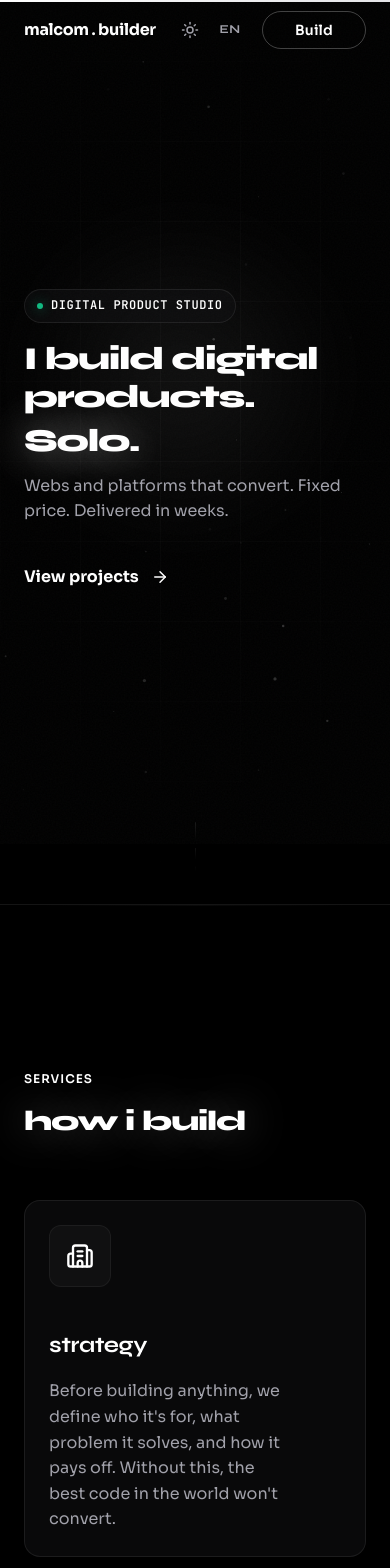
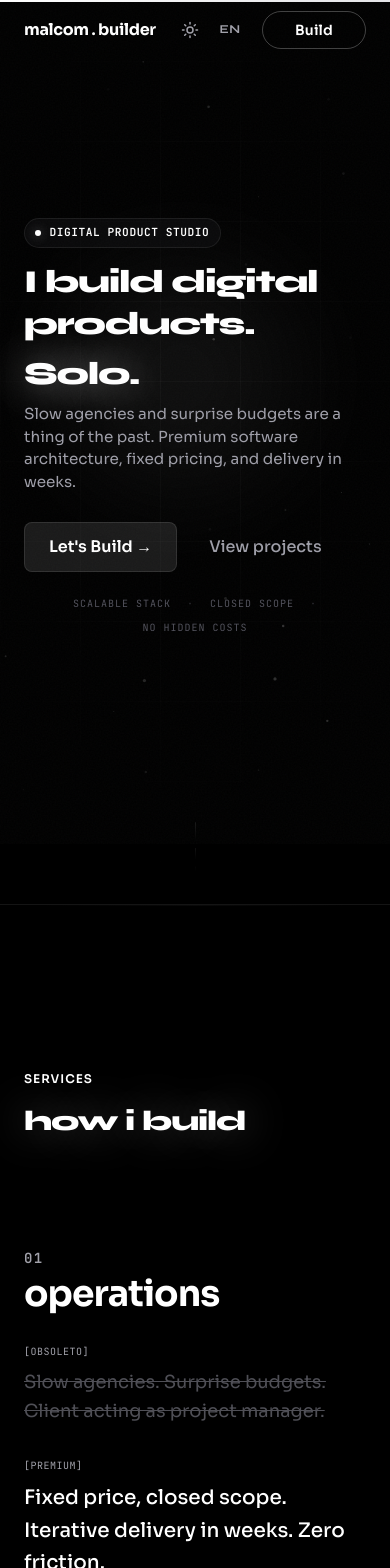
Before and after one commit to malcom-builder/malcombuilder.com, a Next.js app: page /en in a window 390 px wide. Shown: the top 1568 px of the page. Built offline with nearby package versions, Linux system fonts and the light colour scheme.

Commit message:
style: enhance hero, cta, and services sections with improved text, layout, and responsiveness

```diff
--- a/messages/en.json
+++ b/messages/en.json
@@ -11,17 +11,30 @@
     "tagline": "Digital Product Studio",
     "headline": "I build digital products.",
     "headline_accent": "Solo.",
-    "subheadline": "Webs and platforms that convert. Fixed price. Delivered in weeks.",
-    "cta_primary": "View projects"
+    "subheadline": "Slow agencies and surprise budgets are a thing of the past. Premium software architecture, fixed pricing, and delivery in weeks.",
+    "cta_primary": "Let's Build →",
+    "cta_secondary": "View projects",
+    "trust_badge": "Scalable stack · Closed scope · No hidden costs"
   },
   "services": {
     "badge": "Services",
     "title": "How I build",
     "items": [
-      { "title": "Strategy",      "desc": "Before building anything, we define who it's for, what problem it solves, and how it pays off. Without this, the best code in the world won't convert." },
-      { "title": "Architecture",  "desc": "Your brand is the first filter. A design that doesn't convey trust loses clients before they read a single line." },
-      { "title": "Product",       "desc": "The site your clients visit before calling you. The platform that processes your sales. What makes the business work digitally." },
-      { "title": "Growth",        "desc": "A launched product is not a selling product. Growth is the difference between having a presence and generating demand." }
+      {
+        "title": "Operations",
+        "pain": "Slow agencies. Surprise budgets. Client acting as project manager.",
+        "solution": "Fixed price, closed scope. Iterative delivery in weeks. Zero friction."
+      },
+      {
+        "title": "Technology",
+        "pain": "Slow-loading sites. Broken WordPress. Fragile code that crashes under traffic.",
+        "solution": "Solid architecture. Scalable stack. Audited 100/100 performance."
+      },
+      {
+        "title": "Positioning",
+        "pain": "Template design. Sites that don't project authority and lose clients.",
+        "solution": "Premium interfaces. B2B conversion psychology. Your website as your best salesperson."
+      }
     ]
   },
   "projects": {
@@ -212,10 +225,10 @@
     }
   },
   "cta": {
-    "marquee": "LET'S TALK — LET'S BUILD SOMETHING — YOU HAVE A PROJECT — WRITE TO ME — LET'S START",
-    "heading": "build!",
-    "action": "let's start",
-    "sub": "no commitment · 24h reply"
+    "pre_title": "The architecture is already solved.",
+    "heading": "Ready to execute your system?",
+    "button_text": "Fill Out Project Brief →",
+    "sub": "No-cost evaluation. Fixed quote in 24h."
   },
   "footer": {
     "tagline": "Digital Product Studio",
--- a/src/components/sections/Hero.tsx
+++ b/src/components/sections/Hero.tsx
@@ -1,6 +1,7 @@
 "use client";
 
 import { useTranslations } from "next-intl";
+import { Link } from "@/i18n/routing";
 import { motion, useReducedMotion, useMotionValue, useSpring, useTransform } from "framer-motion";
 import { ArrowRight } from "lucide-react";
 import { TextReveal } from "@/components/ui/TextReveal";
@@ -84,8 +85,8 @@ export function Hero() {
         minHeight: "100svh",
         display: "flex",
         alignItems: "center",
-        paddingTop: "6rem",
-        paddingBottom: "4rem",
+        paddingTop: "4.5rem",
+        paddingBottom: "3rem",
         borderBottom: "1px solid var(--color-border)",
         position: "relative",
       }}
@@ -136,7 +137,7 @@ export function Hero() {
         />
       </div>
 
-      <div className="container" style={{ position: "relative", zIndex: 1, marginTop: "-14vh" }}>
+      <div className="container" style={{ position: "relative", zIndex: 1, marginTop: "-16vh" }}>
         <motion.div
           variants={container}
           initial="hidden"
@@ -150,12 +151,12 @@ export function Hero() {
               display: "inline-flex",
               alignItems: "center",
               gap: "0.5rem",
-              padding: "0.375rem 0.75rem",
+              padding: "0.3rem 0.65rem",
               border: "1px solid var(--color-border)",
               borderRadius: "9999px",
-              marginBottom: "1.25rem",
+              marginBottom: "1rem",
               fontFamily: "var(--font-mono)",
-              fontSize: "0.75rem",
+              fontSize: "0.7rem",
               fontWeight: 600,
               color: "var(--color-fg)",
               background: "var(--color-card)",
@@ -163,14 +164,15 @@ export function Hero() {
               letterSpacing: "0.05em",
             }}
           >
-            <span style={{ width: "6px", height: "6px", borderRadius: "50%", background: "#10B981", boxShadow: "0 0 12px rgba(16, 185, 129, 0.6)" }} />
+            <span style={{ width: "6px", height: "6px", borderRadius: "50%", background: "var(--color-accent)", boxShadow: "0 0 12px rgba(255, 255, 255, 0.4)" }} />
             {t("tagline")}
           </motion.div>
 
           {/* Headline */}
-          <h1 className="display" style={{ color: "var(--color-fg)", marginBottom: "1rem", whiteSpace: "pre-line" }}>
-            <TextReveal text={t("headline")} delay={0.2} />
-            <br />
+          <h1 className="display" style={{ color: "var(--color-fg)", marginBottom: "0.75rem", fontSize: "clamp(2rem, 5.2vw, 3.8rem)", lineHeight: 1.1 }}>
+            <span style={{ display: "inline-block", marginRight: "0.35em" }}>
+              <TextReveal text={t("headline")} delay={0.2} />
+            </span>
             <div
               ref={soloRef}
               onMouseEnter={handleSoloEnter}
@@ -227,12 +229,11 @@ export function Hero() {
           {/* Subheadline */}
           <motion.p
             variants={item}
+            className="text-zinc-400 max-w-2xl"
             style={{
-              fontSize: "clamp(1rem, 1.5vw, 1.15rem)",
-              color: "var(--color-muted)",
-              maxWidth: "40rem",
-              marginBottom: "2.5rem",
-              lineHeight: 1.6,
+              fontSize: "clamp(0.95rem, 1.35vw, 1.05rem)",
+              marginBottom: "1.75rem",
+              lineHeight: 1.5,
               fontWeight: 400,
             }}
           >
@@ -240,25 +241,29 @@ export function Hero() {
           </motion.p>
 
           {/* CTAs */}
-          <motion.div variants={item} style={{ display: "flex", gap: "1rem", flexWrap: "wrap" }}>
-              <MagneticButton>
-                <SpotlightButton
-                  href="#projects"
-                  id="hero-cta-primary"
-                  glowColor="rgb(255,255,255)"
-                  style={{
-                    display: "inline-flex",
-                    alignItems: "center",
-                    gap: "0.75rem",
-                    color: "var(--color-emerald)",
-                    fontSize: "1rem",
-                    fontWeight: 700,
-                    textDecoration: "none",
-                  }}
-                >
-                  {t("cta_primary")} <ArrowRight size={18} />
-                </SpotlightButton>
-              </MagneticButton>
+          <motion.div variants={item} className="flex flex-col gap-4 items-start">
+            <div className="flex gap-4 items-center flex-wrap">
+              <Link
+                href="/brief"
+                className="inline-flex items-center gap-2 px-6 py-3 bg-white/10 hover:bg-white/20 border border-white/10 rounded-lg text-white font-semibold transition-all duration-300 hover:shadow-[0_0_30px_rgba(255,255,255,0.15)] select-none text-base"
+              >
+                {t("cta_primary")}
+              </Link>
+              <a
+                href="#projects"
+                className="inline-flex items-center justify-center px-4 py-3 text-zinc-400 font-medium hover:text-white hover:underline transition-all duration-300 text-base"
+              >
+                {t("cta_secondary")}
+              </a>
+            </div>
+            <div className="w-full text-zinc-600 font-mono tracking-widest uppercase mt-2 text-[10px] sm:text-xs flex flex-wrap gap-x-4 gap-y-2 justify-center md:justify-start">
+              {t("trust_badge").split("·").map((phrase, i, arr) => (
+                <span key={i} className="flex items-center gap-4">
+                  <span>{phrase.trim()}</span>
+                  {i < arr.length - 1 && <span className="text-zinc-800 font-bold">·</span>}
+                </span>
+              ))}
+            </div>
           </motion.div>
         </motion.div>
       </div>
--- a/src/components/sections/Services.tsx
+++ b/src/components/sections/Services.tsx
@@ -3,164 +3,72 @@
 import { useTranslations } from "next-intl";
 import { FadeIn } from "@/components/ui/FadeIn";
 import { SpotlightHeading } from "@/components/ui/SpotlightHeading";
-import { Building2, Cpu, Layers, Zap } from "lucide-react";
-import { memo, useCallback, useRef } from "react";
-import { motion, useMotionValue, useSpring, useTransform } from "framer-motion";
+import { memo, useState } from "react";
 
-const icons = {
-  Building2: <Building2 size={28} />,
-  Cpu: <Cpu size={28} />,
-  Layers: <Layers size={28} />,
-  Zap: <Zap size={28} />,
-};
-
-const BentoCard = memo(function BentoCard({ svc, index, t }: { svc: { id: string; icon: string }; index: number; t: any }) {
-  const cardRef = useRef<HTMLDivElement>(null);
-  const isLarge = index === 0 || index === 3;
-
-  // Raw mouse position (0–100%)
-  const rawX = useMotionValue(50);
-  const rawY = useMotionValue(0);
-
-  // Spring-smoothed values
-  const glowX = useSpring(rawX, { stiffness: 150, damping: 20 });
-  const glowY = useSpring(rawY, { stiffness: 150, damping: 20 });
-
-  // Build the gradient string reactively via useTransform
-  const background = useTransform(
-    [glowX, glowY],
-    ([x, y]: number[]) =>
-      `radial-gradient(circle at ${x}% ${y}%, rgba(var(--spotlight-color), 0.14), transparent 65%)`
-  );
-
-  const handleMouseEnter = useCallback((e: React.MouseEvent<HTMLDivElement>) => {
-    const rect = cardRef.current?.getBoundingClientRect();
-    if (!rect) return;
-    const x = ((e.clientX - rect.left) / rect.width) * 100;
-    const y = ((e.clientY - rect.top) / rect.height) * 100;
-    rawX.set(x);
-    rawY.set(y);
-    glowX.jump(x);
-    glowY.jump(y);
-  }, [rawX, rawY, glowX, glowY]);
-
-  const handleMouseMove = useCallback((e: React.MouseEvent<HTMLDivElement>) => {
-    const rect = cardRef.current?.getBoundingClientRect();
-    if (!rect) return;
-    rawX.set(((e.clientX - rect.left) / rect.width) * 100);
-    rawY.set(((e.clientY - rect.top) / rect.height) * 100);
-  }, [rawX, rawY]);
+const SolutionBlock = memo(function SolutionBlock({ solution, label }: { solution: string; label: string }) {
+  const [isHovered, setIsHovered] = useState(false);
 
   return (
-    <motion.div
-      ref={cardRef}
-      onMouseMove={handleMouseMove}
-      onMouseEnter={handleMouseEnter}
-      initial="idle"
-      whileHover="hovered"
-      animate="idle"
-      style={{
-        position: "relative",
-        borderRadius: "1rem",
-        background: "var(--color-card)",
-        border: "1px solid var(--color-border)",
-        overflow: "hidden",
-        display: "flex",
-        flexDirection: "column",
-        justifyContent: "space-between",
-        gridColumn: isLarge ? "span 2" : "span 1",
-        gridRow: isLarge ? "span 2" : "span 1",
-        cursor: "default",
-      }}
-      className={`p-6 md:p-10 ${isLarge ? "md:col-span-2" : "md:col-span-1"}`}
+    <div
+      className="cursor-default"
+      onMouseEnter={() => setIsHovered(true)}
+      onMouseLeave={() => setIsHovered(false)}
     >
-      {/* Cursor-tracking glow — updates every frame via useTransform */}
-      <motion.div
+      <span className="block font-mono text-[10px] tracking-wider text-[var(--color-muted)] uppercase mb-2">
+        {label}
+      </span>
+      <p
+        className="text-[var(--color-fg)] font-medium text-xl md:text-2xl lg:text-3xl leading-relaxed transition-all duration-500"
         style={{
-          position: "absolute",
-          inset: 0,
-          pointerEvents: "none",
-          background,
-          zIndex: 0,
+          textShadow: isHovered
+            ? "0 0 20px rgba(255, 255, 255, 0.7), 0 0 40px rgba(255, 255, 255, 0.3)"
+            : "none"
         }}
-        variants={{ idle: { opacity: 0 }, hovered: { opacity: 1 } }}
-        transition={{ duration: 0.3 }}
-      />
+      >
+        {solution}
+      </p>
+    </div>
+  );
+});
 
-      {/* Border accent on hover */}
-      <motion.div
-        variants={{ idle: { opacity: 0 }, hovered: { opacity: 1 } }}
-        transition={{ duration: 0.25 }}
-        style={{
-          position: "absolute",
-          inset: 0,
-          borderRadius: "1rem",
-          border: "1px solid var(--card-glow-border)",
-          pointerEvents: "none",
-          zIndex: 0,
-        }}
-      />
+const ServiceRow = memo(function ServiceRow({ index, t }: { index: number; t: any }) {
+  const numberStr = `0${index + 1}`;
+  const title = t(`items.${index}.title`);
+  const pain = t(`items.${index}.pain`);
+  const solution = t(`items.${index}.solution`);
 
-      <div style={{ position: "relative", zIndex: 1 }}>
-        <motion.span
-          variants={{
-            idle: {
-              scale: 1,
-              boxShadow: "0 0 0px rgba(255, 255, 255, 0)",
-              borderColor: "var(--card-icon-border)",
-              backgroundColor: "var(--card-icon-bg)",
-            },
-            hovered: {
-              scale: 1.08,
-              boxShadow: "0 0 25px rgba(255, 255, 255, 0.2), 0 0 50px rgba(255, 255, 255, 0.08)",
-              borderColor: "rgba(255, 255, 255, 0.35)",
-              backgroundColor: "rgba(255, 255, 255, 0.05)",
-            }
-          }}
-          transition={{ type: "spring", stiffness: 300, damping: 20 }}
-          style={{
-            color: "var(--color-accent)",
-            display: "inline-block",
-            marginBottom: "2rem",
-            padding: "1rem",
-            borderRadius: "12px",
-            borderWidth: "1px",
-            borderStyle: "solid",
-          }}
-        >
-          {icons[svc.icon as keyof typeof icons]}
-        </motion.span>
+  return (
+    <div className="py-12 md:py-20 border-b border-[var(--color-border)] last:border-b-0 grid grid-cols-1 md:grid-cols-12 gap-8 md:gap-16 items-start">
+      {/* Lado izquierdo: Número + Título del Eje */}
+      <div className="md:col-span-4 flex flex-col gap-2">
+        <span className="font-mono text-sm tracking-widest text-[var(--color-muted)] font-bold">{numberStr}</span>
+        <h3 className="font-display text-4xl md:text-5xl lg:text-6xl font-extrabold tracking-tight text-[var(--color-fg)] lowercase leading-none">
+          {title}
+        </h3>
+      </div>
 
-        <h3
-          style={{
-            fontFamily: "var(--font-display)",
-            fontSize: isLarge ? "clamp(1.4rem, 4vw, 1.75rem)" : "clamp(1.15rem, 3vw, 1.25rem)",
-            fontWeight: 600,
-            letterSpacing: "-0.02em",
-            color: "var(--color-fg)",
-            marginBottom: "1rem",
-            textTransform: "lowercase",
-          }}
-        >
-          {t(`items.${index}.title` as any)}
-        </h3>
-        <p style={{ color: "var(--color-muted)", fontSize: "1rem", lineHeight: 1.6, maxWidth: isLarge ? "80%" : "100%" }}>
-          {t(`items.${index}.desc` as any)}
-        </p>
+      {/* Lado derecho: Dolor vs Solución */}
+      <div className="md:col-span-8 flex flex-col gap-8">
+        {/* Dolor (Obsoleto) */}
+        <div>
+          <span className="block font-mono text-[10px] tracking-wider text-[var(--color-muted)] uppercase mb-2">
+            [obsoleto]
+          </span>
+          <p className="text-zinc-500 line-through opacity-70 text-lg md:text-xl lg:text-2xl leading-relaxed font-light">
+            {pain}
+          </p>
+        </div>
+
+        {/* Solución (Premium) */}
+        <SolutionBlock solution={solution} label="[premium]" />
       </div>
-    </motion.div>
+    </div>
   );
 });
 
 export function Services() {
   const t = useTranslations("services");
-
-  const items = [
-    { id: "company-building", icon: "Building2" },
-    { id: "ai-integration",   icon: "Cpu"       },
-    { id: "tech-strategy",    icon: "Layers"    },
-    { id: "mvp-dev",          icon: "Zap"       },
-  ] as const;
+  const indices = [0, 1, 2];
 
   return (
     <section id="services" className="section" style={{ borderBottom: "1px solid var(--color-border)" }}>
@@ -178,10 +86,10 @@ export function Services() {
           </div>
         </FadeIn>
 
-        <div style={{ display: "grid", gap: "1rem" }} className="grid-cols-1 md:grid-cols-3">
-          {items.map((svc, i) => (
-            <FadeIn key={svc.id} delay={i * 0.1} rotate={i % 2 === 0 ? 1.5 : -1.5} className={i === 0 || i === 3 ? "md:col-span-2" : "md:col-span-1"}>
-              <BentoCard svc={svc} index={i} t={t} />
+        <div className="flex flex-col">
+          {indices.map((idx) => (
+            <FadeIn key={idx} delay={idx * 0.1}>
+              <ServiceRow index={idx} t={t} />
             </FadeIn>
           ))}
         </div>
```
Also changed, not shown: messages/es.json (+17 -16 lines), src/components/sections/CTA.tsx (+43 -132 lines), src/components/layout/Footer.tsx (line endings or trailing spaces).
